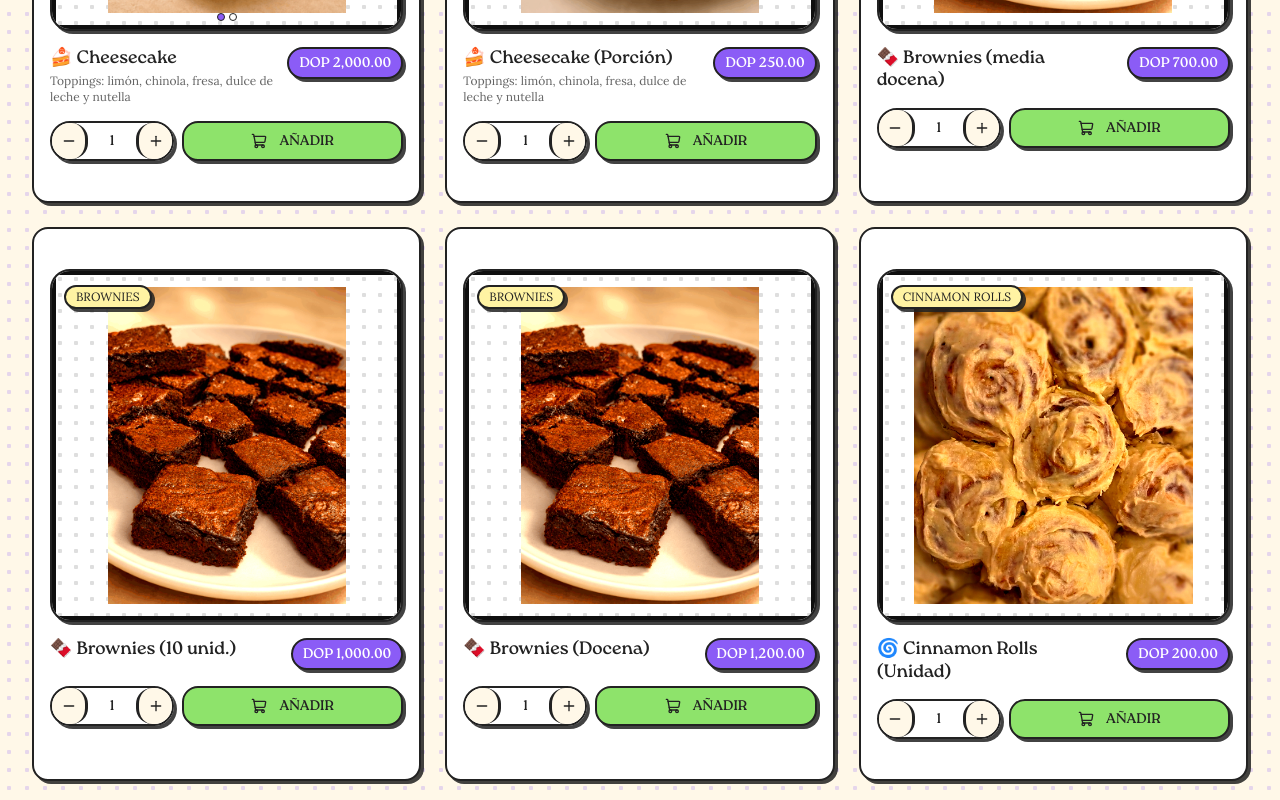
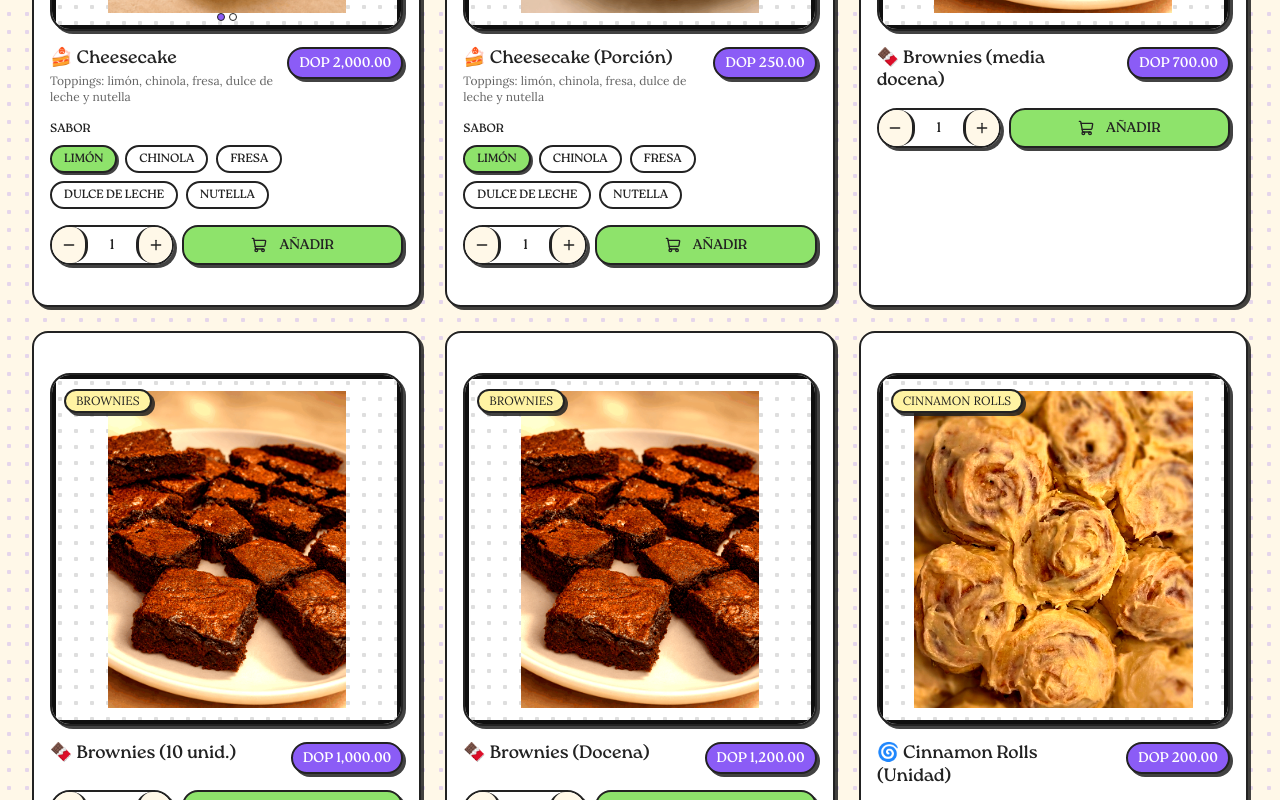
Before and after one commit to JAOCruz/tasty_temptations, a Next.js app: page / in a window 1280 px wide. Shown: the part 1820-2620 px from the top of the page. Built offline with nearby package versions, Linux system fonts and the light colour scheme.

Commit message:
feat: add cheesecake flavor selection to menu, cart and checkout

```diff
--- a/components/cart/CartItem.tsx
+++ b/components/cart/CartItem.tsx
@@ -23,6 +23,9 @@ export function CartItem({ item }: { item: CartItemType }) {
         <div className="flex items-start justify-between gap-2">
           <span className="font-heading text-sm leading-tight">
             {item.product.name}
+            {item.flavor && (
+              <span className="ml-1 text-xs text-brand-purple">({item.flavor})</span>
+            )}
           </span>
           <span className="font-heading text-sm text-brand-black">
             {formatPrice(item.product.price * item.quantity)}
@@ -34,7 +37,7 @@ export function CartItem({ item }: { item: CartItemType }) {
               variant="noShadow"
               size="icon"
               className="h-7 w-7 border-2 border-border bg-secondary-background"
-              onClick={() => updateQuantity(item.product.id, item.quantity - 1)}
+              onClick={() => updateQuantity(item.product.id, item.quantity - 1, item.flavor)}
             >
               <Minus className="size-3" />
             </Button>
@@ -45,7 +48,7 @@ export function CartItem({ item }: { item: CartItemType }) {
               variant="noShadow"
               size="icon"
               className="h-7 w-7 border-2 border-border bg-secondary-background"
-              onClick={() => updateQuantity(item.product.id, item.quantity + 1)}
+              onClick={() => updateQuantity(item.product.id, item.quantity + 1, item.flavor)}
             >
               <Plus className="size-3" />
             </Button>
@@ -54,7 +57,7 @@ export function CartItem({ item }: { item: CartItemType }) {
             variant="noShadow"
             size="icon"
             className="h-7 w-7 border-2 border-border bg-brand-purple text-brand-black"
-            onClick={() => removeItem(item.product.id)}
+            onClick={() => removeItem(item.product.id, item.flavor)}
           >
             <Trash2 className="size-3" />
           </Button>
--- a/components/checkout/CheckoutDialog.tsx
+++ b/components/checkout/CheckoutDialog.tsx
@@ -104,6 +104,7 @@ export function CheckoutDialog({
       paymentMethod,
       items: items.map((item) => ({
         name: item.product.name,
+        flavor: item.flavor,
         quantity: item.quantity,
         price: item.product.price,
         total: item.product.price * item.quantity,
--- a/components/checkout/OrderSummary.tsx
+++ b/components/checkout/OrderSummary.tsx
@@ -41,11 +41,14 @@ export function OrderSummary({
         <h3 className="mb-3 font-heading text-lg">Productos</h3>
         {items.map((item) => (
           <div
-            key={item.product.id}
+            key={`${item.product.id}-${item.flavor ?? "default"}`}
             className="flex justify-between py-2 text-sm"
           >
             <span>
               {item.product.emoji} {item.product.name} x{item.quantity}
+              {item.flavor && (
+                <span className="ml-1 text-xs text-brand-purple">({item.flavor})</span>
+              )}
             </span>
             <span className="font-heading">
               {formatPrice(item.product.price * item.quantity)}
--- a/components/sections/Menu.tsx
+++ b/components/sections/Menu.tsx
@@ -18,6 +18,9 @@ function ProductCard({ product }: { product: Product }) {
   const [quantity, setQuantity] = useState(1)
   const [adding, setAdding] = useState(false)
   const [imageIndex, setImageIndex] = useState(0)
+  const [flavor, setFlavor] = useState<string | undefined>(
+    product.flavors?.[0],
+  )
   const { addItem } = useCartStore()
 
   const images = product.images && product.images.length > 1 ? product.images : [product.image]
@@ -28,12 +31,13 @@ function ProductCard({ product }: { product: Product }) {
 
   const handleAdd = () => {
     setAdding(true)
-    addItem(product, quantity)
+    addItem(product, quantity, flavor)
     toast("¡Agregado al carrito!", {
-      description: `${quantity}x ${product.name}`,
+      description: `${quantity}x ${product.name}${flavor ? ` (${flavor})` : ""}`,
     })
     setTimeout(() => setAdding(false), 300)
     setQuantity(1)
+    setFlavor(product.flavors?.[0])
   }
 
   return (
@@ -112,6 +116,31 @@ function ProductCard({ product }: { product: Product }) {
             {formatPrice(product.price)}
           </span>
         </div>
+
+        {/* Flavor selector */}
+        {product.flavors && product.flavors.length > 0 && (
+          <div className="flex flex-col gap-2">
+            <span className="font-heading text-xs uppercase text-brand-black">
+              Sabor
+            </span>
+            <div className="flex flex-wrap gap-2">
+              {product.flavors.map((f) => (
+                <button
+                  key={f}
+                  type="button"
+                  onClick={() => setFlavor(f)}
+                  className={`rounded-full border-[3px] px-3 py-1 font-heading text-xs uppercase transition-all ${
+                    flavor === f
+                      ? "border-border bg-brand-green text-brand-black shadow-[2px_2px_0_rgba(34,34,34,0.85)]"
+                      : "border-border bg-white hover:bg-brand-cream"
+                  }`}
+                >
+                  {f}
+                </button>
+              ))}
+            </div>
+          </div>
+        )}
 
         {/* Quantity + Add to cart */}
         <div className="mt-auto flex items-center gap-2">
--- a/lib/data.ts
+++ b/lib/data.ts
@@ -8,6 +8,7 @@ export type Product = {
   images?: string[]
   comingSoon?: boolean
   description?: string
+  flavors?: string[]
 }
 
 export const products: Product[] = [
@@ -23,6 +24,7 @@ export const products: Product[] = [
       "/illustrations/products/cheesecake-slice.png",
     ],
     description: "Toppings: limón, chinola, fresa, dulce de leche y nutella",
+    flavors: ["Limón", "Chinola", "Fresa", "Dulce de leche", "Nutella"],
   },
   {
     id: 2,
@@ -32,6 +34,7 @@ export const products: Product[] = [
     emoji: "🍰",
     image: "/illustrations/products/cheesecake-slice.png",
     description: "Toppings: limón, chinola, fresa, dulce de leche y nutella",
+    flavors: ["Limón", "Chinola", "Fresa", "Dulce de leche", "Nutella"],
   },
   {
     id: 3,
--- a/lib/store/cart-store.ts
+++ b/lib/store/cart-store.ts
@@ -5,14 +5,15 @@ import { Product } from "@/lib/data"
 export type CartItem = {
   product: Product
   quantity: number
+  flavor?: string
 }
 
 type CartState = {
   items: CartItem[]
   isOpen: boolean
-  addItem: (product: Product, quantity: number) => void
-  removeItem: (productId: number) => void
-  updateQuantity: (productId: number, quantity: number) => void
+  addItem: (product: Product, quantity: number, flavor?: string) => void
+  removeItem: (productId: number, flavor?: string) => void
+  updateQuantity: (productId: number, quantity: number, flavor?: string) => void
   clearCart: () => void
   openCart: () => void
   closeCart: () => void
@@ -21,45 +22,50 @@ type CartState = {
   itemCount: () => number
 }
 
+const itemMatches = (item: CartItem, productId: number, flavor?: string) =>
+  item.product.id === productId && item.flavor === flavor
+
 export const useCartStore = create<CartState>()(
   persist(
     (set, get) => ({
       items: [],
       isOpen: false,
 
-      addItem: (product, quantity) => {
+      addItem: (product, quantity, flavor) => {
         set((state) => {
-          const existing = state.items.find(
-            (item) => item.product.id === product.id,
+          const existing = state.items.find((item) =>
+            itemMatches(item, product.id, flavor),
           )
           if (existing) {
             return {
               items: state.items.map((item) =>
-                item.product.id === product.id
+                itemMatches(item, product.id, flavor)
                   ? { ...item, quantity: item.quantity + quantity }
                   : item,
               ),
             }
           }
-          return { items: [...state.items, { product, quantity }] }
+          return { items: [...state.items, { product, quantity, flavor }] }
         })
         get().openCart()
       },
 
-      removeItem: (productId) => {
+      removeItem: (productId, flavor) => {
         set((state) => ({
-          items: state.items.filter((item) => item.product.id !== productId),
+          items: state.items.filter(
+            (item) => !itemMatches(item, productId, flavor),
+          ),
         }))
       },
 
-      updateQuantity: (productId, quantity) => {
+      updateQuantity: (productId, quantity, flavor) => {
         if (quantity <= 0) {
-          get().removeItem(productId)
+          get().removeItem(productId, flavor)
           return
         }
         set((state) => ({
           items: state.items.map((item) =>
-            item.product.id === productId ? { ...item, quantity } : item,
+            itemMatches(item, productId, flavor) ? { ...item, quantity } : item,
           ),
         }))
       },
```
